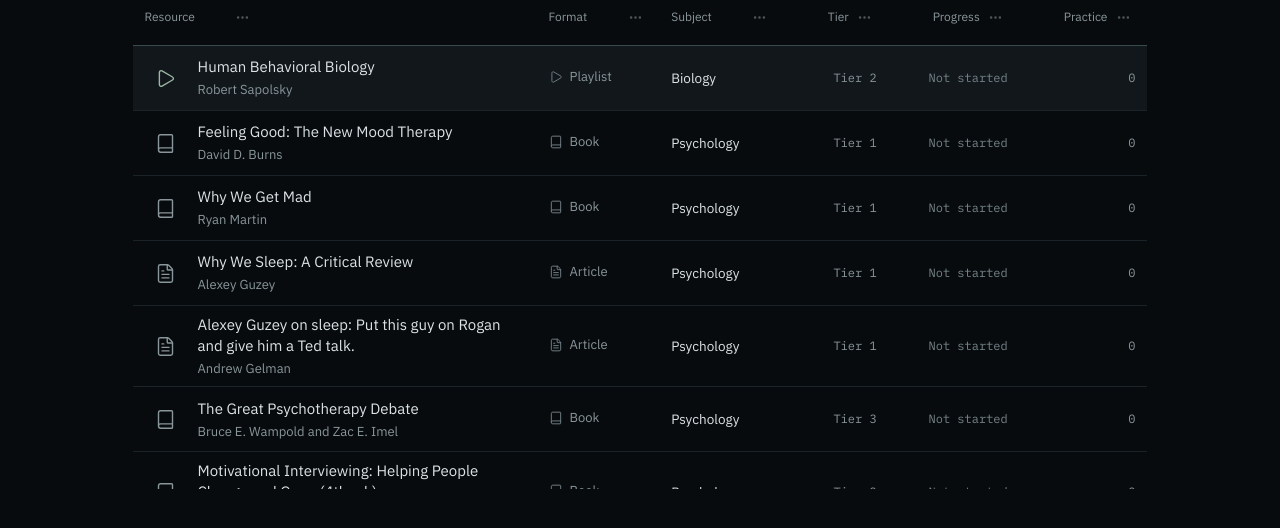
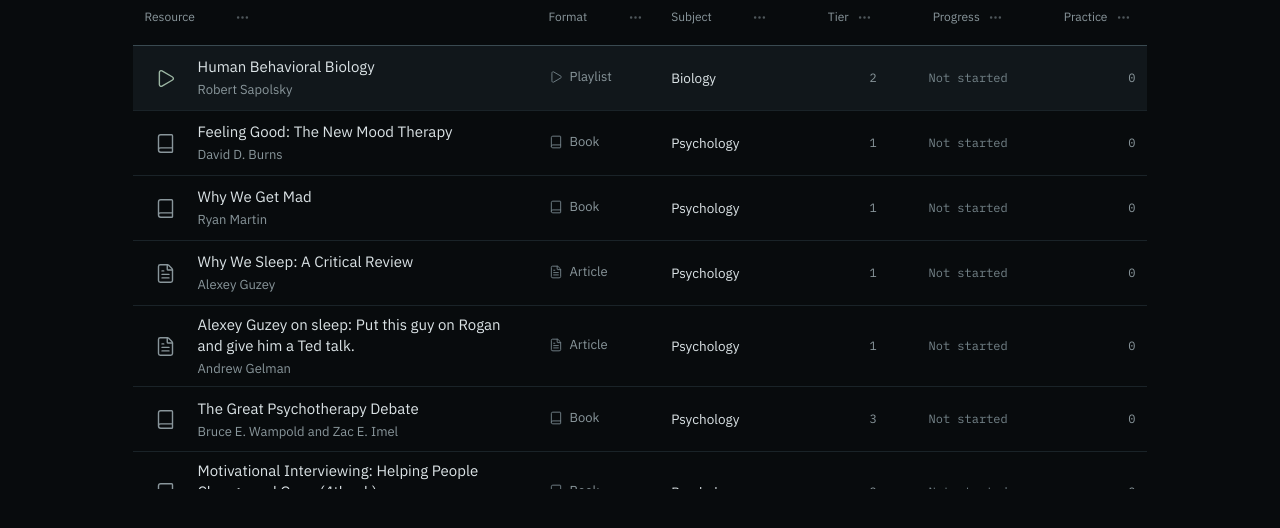
Before and after one commit to KianBahasadri/kian-academy, a React (Vite) app: page / in a window 1280 px wide. Shown: the part 232-760 px from the top of the page. Built offline with nearby package versions, Linux system fonts and the light colour scheme.

Commit message:
Show numeric tiers in table cells

```diff
--- a/src/collections.tsx
+++ b/src/collections.tsx
@@ -2,7 +2,7 @@ import { ArrowUpRight, NotebookPen } from 'lucide-react';
 import type { Library, Practice, Resource } from './model';
 import { practiceFormats, resourceFormats, safeUrl, sourceHost, wordCount } from './model';
 import type { TableColumn, TableModel } from './table';
-import { FormatIcon, ResourceMark, Status, Tier } from './components/ui';
+import { FormatIcon, ResourceMark, Status } from './components/ui';
 
 export type LearningItem = Resource | Practice;
 export type CollectionPage = 'resources' | 'practice';
@@ -81,7 +81,7 @@ export function renderCollectionCell(item: LearningItem, column: TableColumn, vi
   switch (column.key) {
     case 'title': return <><ResourceMark format={item.format} subject={item.subject} /><span className="item-identity"><span>{item.title}</span>{'creator' in item ? !visible.includes('creator') && <small>{item.creator || item.subject}</small> : <small>{wordCount(item.content) ? `${wordCount(item.content).toLocaleString()} words` : item.url ? 'Linked work' : 'Draft'}</small>}</span></>;
     case 'format': return <span className="format-label"><FormatIcon format={item.format} size={14} />{item.format}</span>;
-    case 'tier': return 'tier' in item ? <Tier value={item.tier} /> : null;
+    case 'tier': return 'tier' in item ? <span className="tier-label">{item.tier}</span> : null;
     case 'status': return <Status value={item.status} />;
     case 'progress': return 'progress' in item ? item.status === 'planned' ? <span className="not-started">Not started</span> : <div className={`table-progress ${item.status === 'completed' ? 'complete' : ''}`}><div><Status value={item.status} /><span className="mono">{item.progress}%</span></div><progress aria-label={`${item.title} progress`} value={item.progress} max={100} /></div> : null;
     case 'practice': {
```
Also changed, not shown: 1 other file (tests, documents, lock files or other folders).
